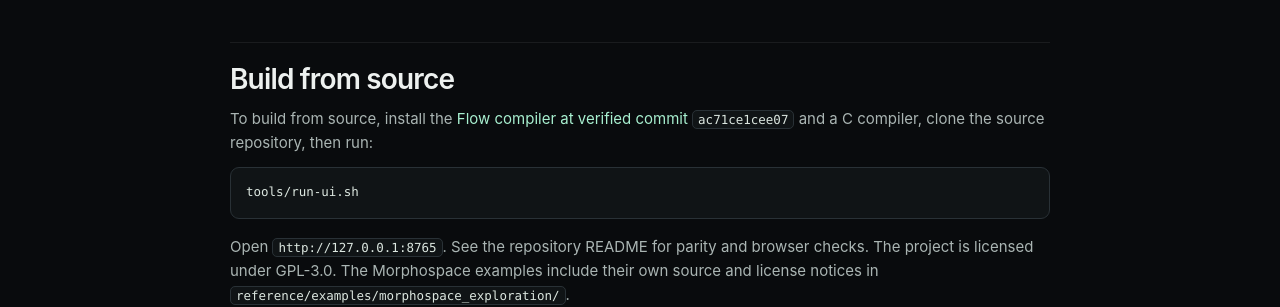
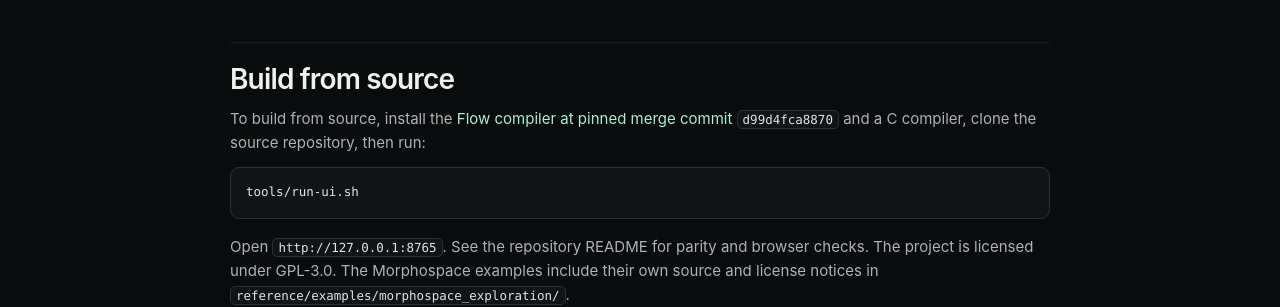
Before and after one commit to godofecht/embryo-maker-flow, a Jekyll site: the page built from docs/user-guide.md, in a window 1280 px wide and 900 px high, scrolled down 2609 px. Shown: the part 457-764 px from the top of the window. Built offline with Jekyll 4.4.1, drawn with Linux system fonts in a browser that asks for light colours; our own code applies the rules of GitHub Pages for plain Markdown files.

Commit message:
ci: qualify ordered CSR integration against merged Flow revision

````diff
--- a/docs/user-guide.md
+++ b/docs/user-guide.md
@@ -88,7 +88,7 @@
 
 ## Build from source
 
-To build from source, install the [Flow compiler at verified commit `ac71ce1cee07`](https://github.com/flooooooooooow/flow/tree/ac71ce1cee07723b65c898dcd5d75bc56e885ac3) and a C compiler, clone the source repository, then run:
+To build from source, install the [Flow compiler at pinned merge commit `d99d4fca8870`](https://github.com/flooooooooooow/flow/tree/d99d4fca8870dde91c8b7a0e24b66d5c30ad9102) and a C compiler, clone the source repository, then run:
 
 ```sh
 tools/run-ui.sh
````
Also changed, not shown: .github/workflows/ci.yml, .github/workflows/release.yml.
